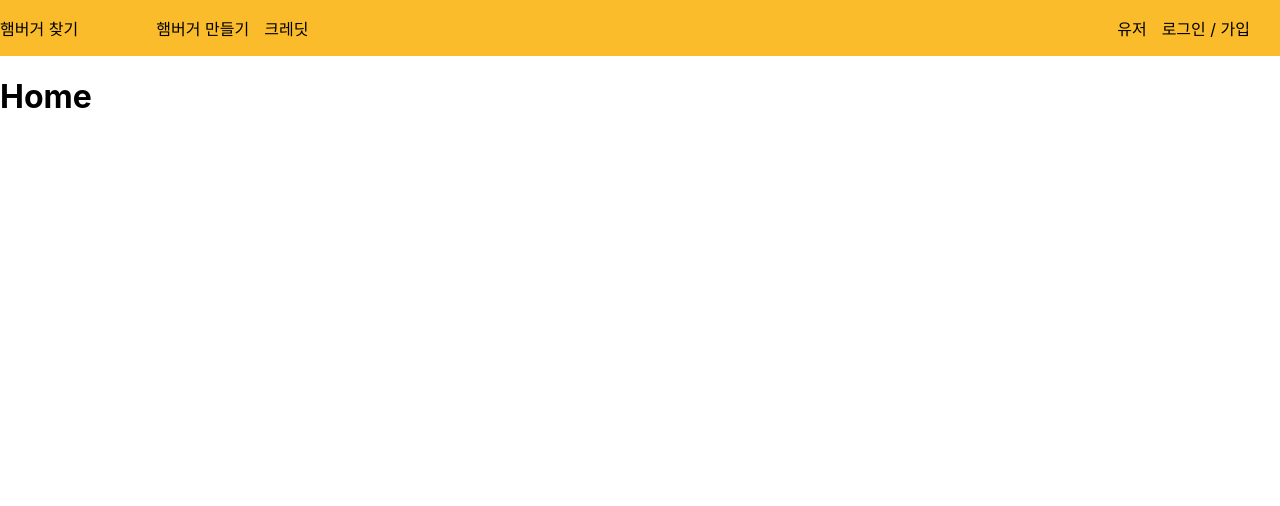
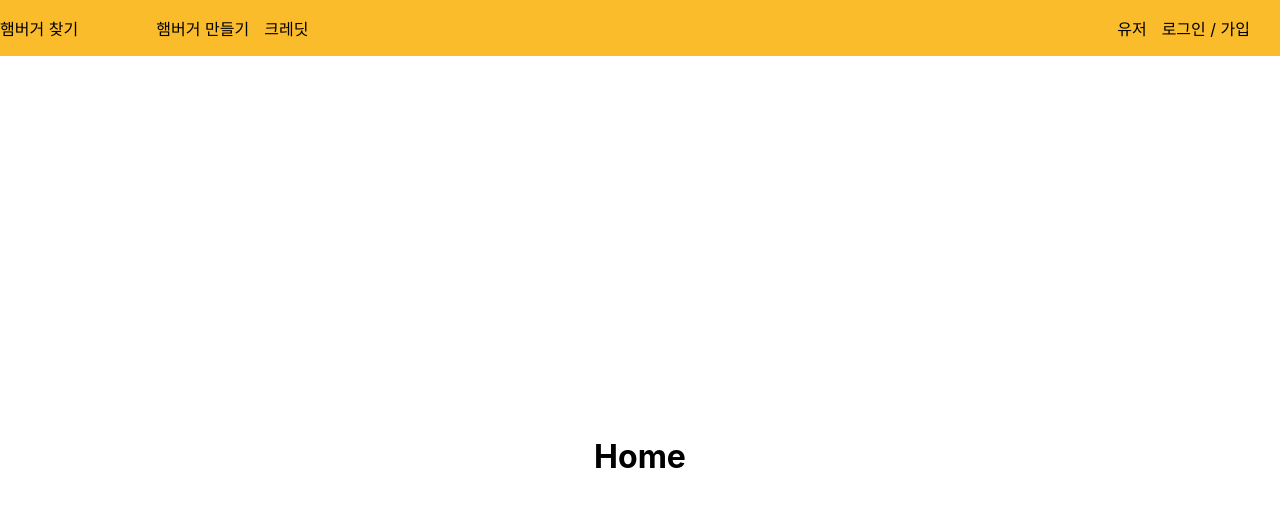
Before and after one commit to babyazalea/find-hamburger, a React (Create React App) app: page / in a window 1280 px wide. Shown: the top 506 px of the page. Built offline with nearby package versions, Linux system fonts and the light colour scheme; a web font is replaced by a local one.

Commit message:
styling main

```diff
--- a/src/index.css
+++ b/src/index.css
@@ -36,6 +36,15 @@ code {
     monospace;
 }
 
-#App {
-  position: relative;
+main {
+  width: 100%;
+  height: 100vh;
 }
+
+main > div {
+  display: flex;
+  align-items: center;
+  justify-content: center;
+  width: 100%;
+  height: 100%;
+}
```
